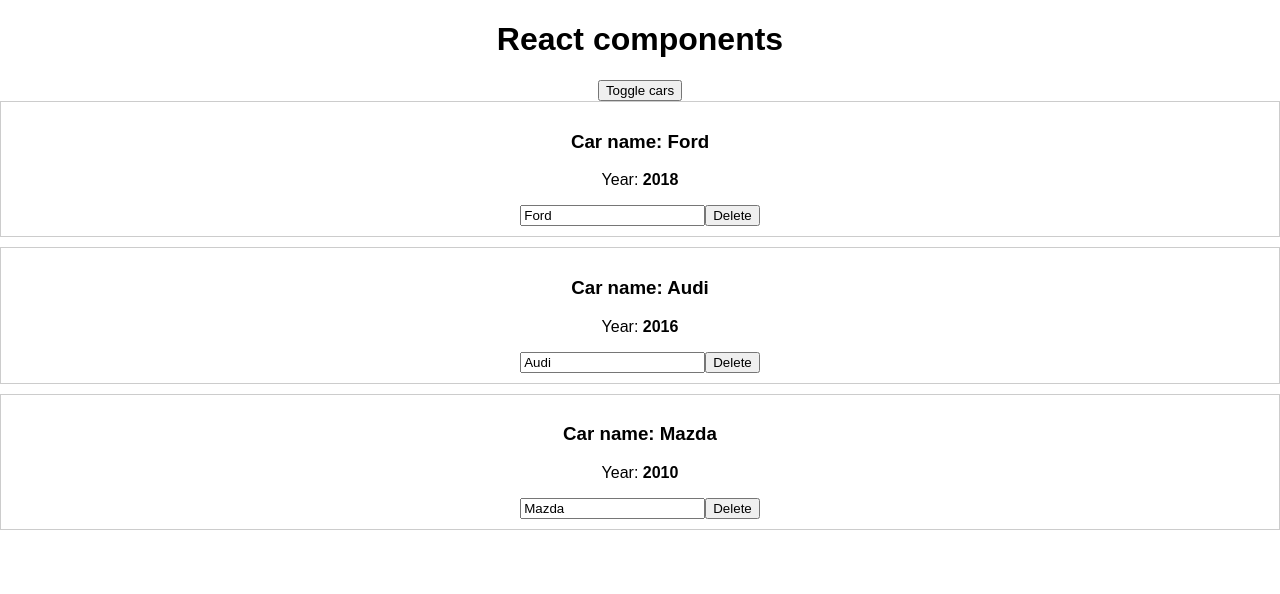
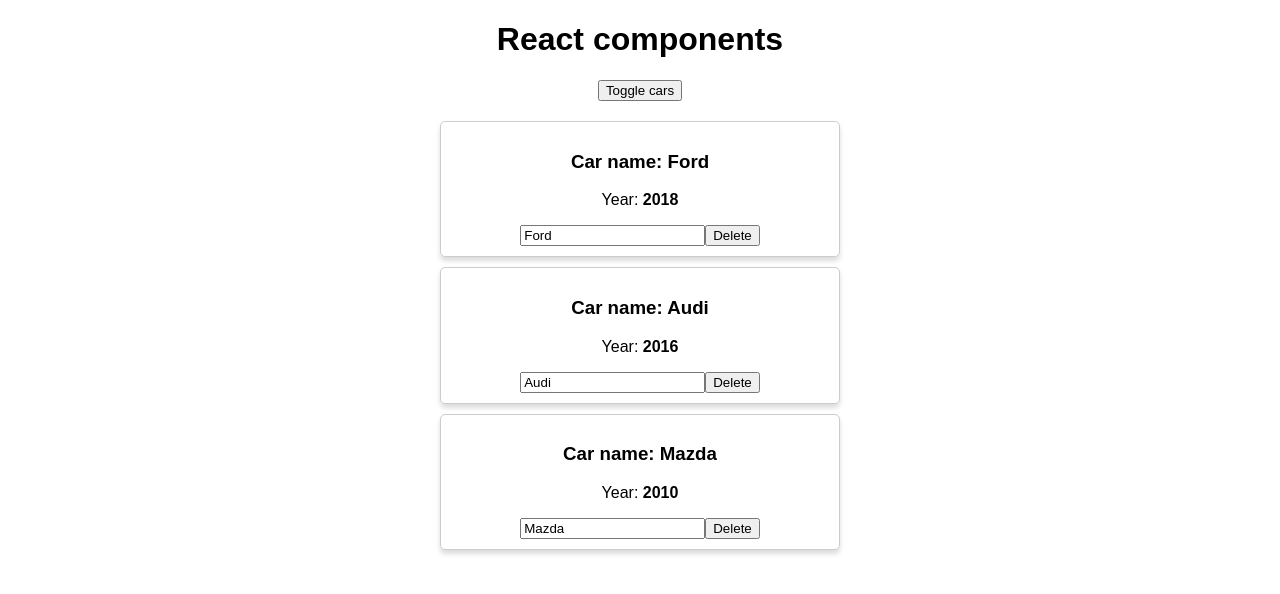
Before and after one commit to introkun/react-js-course, a React (Create React App) app: page / in a window 1280 px wide. Both pictures are taken after a click on the button "Toggle cars". Shown: the top 594 px of the page. Built offline with nearby package versions, Linux system fonts and the light colour scheme.

Commit message:
lesson 21 done

```diff
--- a/src/App.js
+++ b/src/App.js
@@ -59,7 +59,13 @@ class App extends Component {
 
         <button onClick={this.toggleCarsHandler}>Toggle cars</button>
 
-        { cars }
+        <div style={{
+          width: '400px',
+          margin: 'auto',
+          paddingTop: '20px'
+        }}>
+          { cars }
+        </div>
       </div>
     );
   }
--- a/src/Car/Car.js
+++ b/src/Car/Car.js
@@ -4,7 +4,9 @@ const car = props => (
   <div style={{
     border: "1px solid #ccc",
     marginBottom: '10px',
-    padding: "10px"
+    padding: "10px",
+    boxShadow: '0 4px 5px 0 rgba(0, 0, 0, .14)',
+    borderRadius: '5px'
   }}>
     <h3>Car name: {props.name}</h3>
     <p>Year: <strong>{props.year}</strong></p>
```
